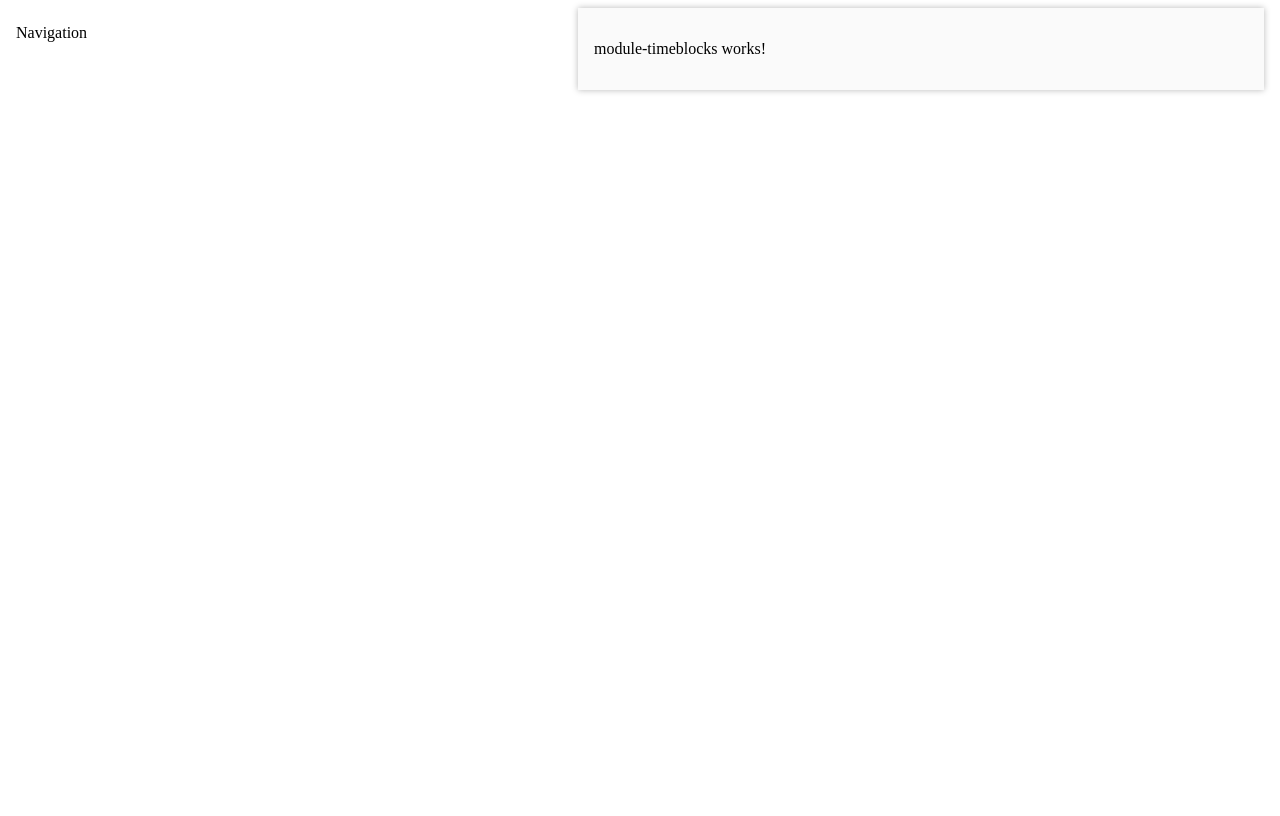
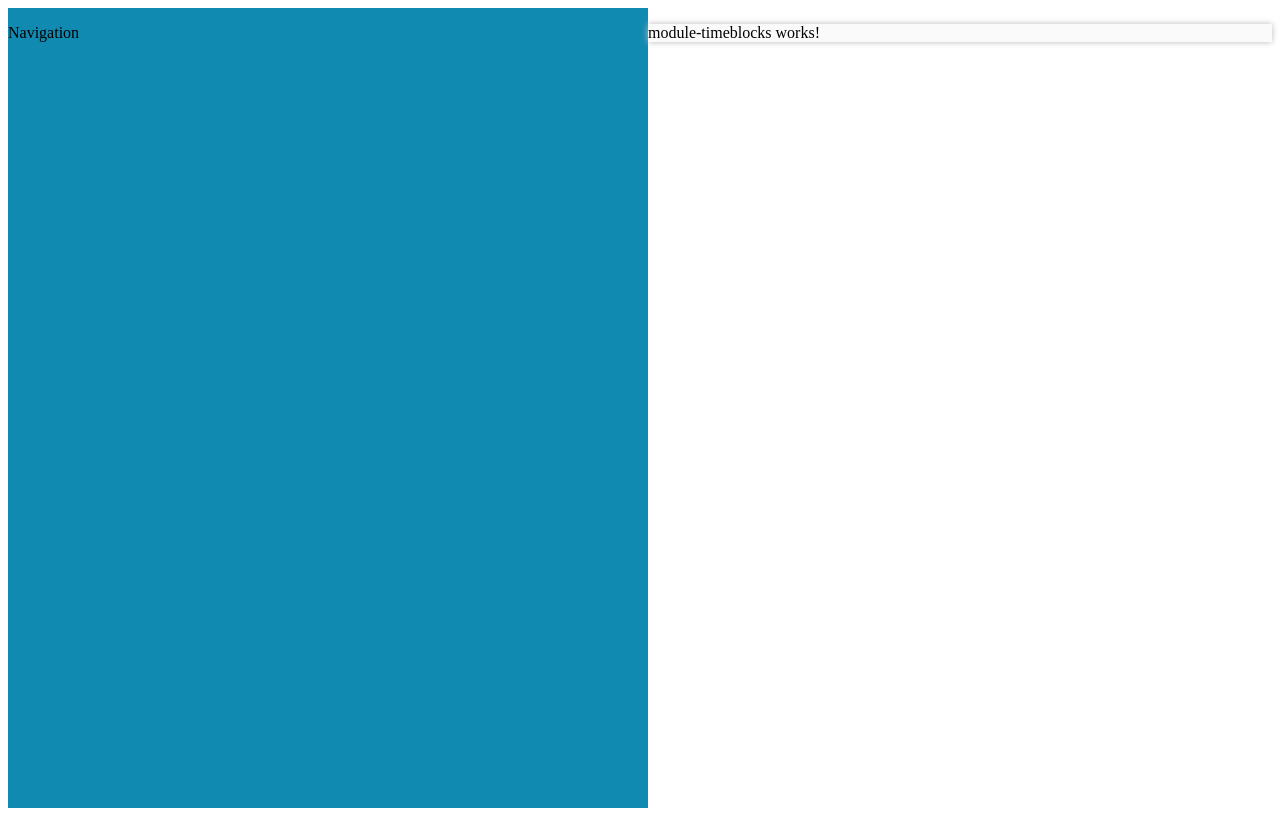
Before and after one commit to echoEscape/accomplishment-tracker, an Angular app: page / in a window 1280 px wide. Built offline with nearby package versions, Linux system fonts and the light colour scheme.

Commit message:
Implement basic working display:grid

```diff
--- a/src/app/app.component.css
+++ b/src/app/app.component.css
@@ -1,7 +1,21 @@
 body{
+    padding:0;
+    margin:0;
+}
+
+#home{
     display: grid;
-    grid-template-columns: minmax(5em, auto);
-    grid-template-rows: minmax(5em, auto);
+    grid-template-columns: 50vw;
+    grid-template-rows: 100vh;
     grid-template-areas:
     "nav main";
 }
+
+app-navigation{
+    grid-area: nav;
+    background-color: #118ab2;
+}
+
+app-dashboard{
+    grid-area: main;
+}
--- a/src/app/app.component.html
+++ b/src/app/app.component.html
@@ -1,6 +1,8 @@
 <body>
-  <app-navigation></app-navigation>
-  <app-dashboard></app-dashboard>
+  <div id="home">
+    <app-navigation></app-navigation>
+    <app-dashboard></app-dashboard>
+  </div>
 </body>
 
 <router-outlet></router-outlet>
--- a/src/app/dashboard/dashboard.component.css
+++ b/src/app/dashboard/dashboard.component.css
@@ -1,7 +1,4 @@
 main {
-    grid-area: main;
-    padding: 1em;
-
     background-color: rgb(250, 250, 250);
     box-shadow: 0em 0em 0.4em rgb(185, 185, 185);
 }
--- a/src/app/navigation/navigation.component.css
+++ b/src/app/navigation/navigation.component.css
@@ -1,3 +1,3 @@
 nav {
-    grid-area: nav;
+
 }
```
